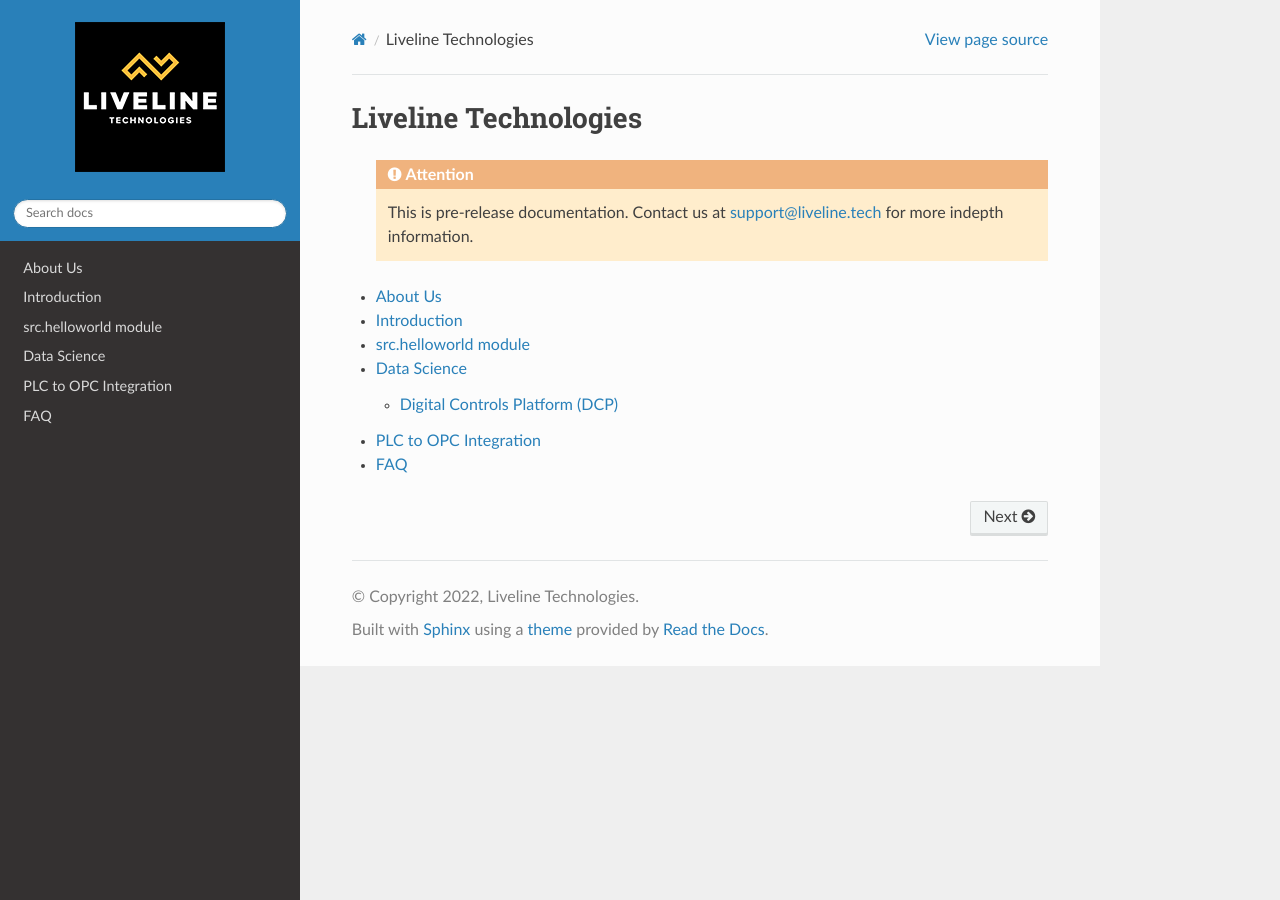
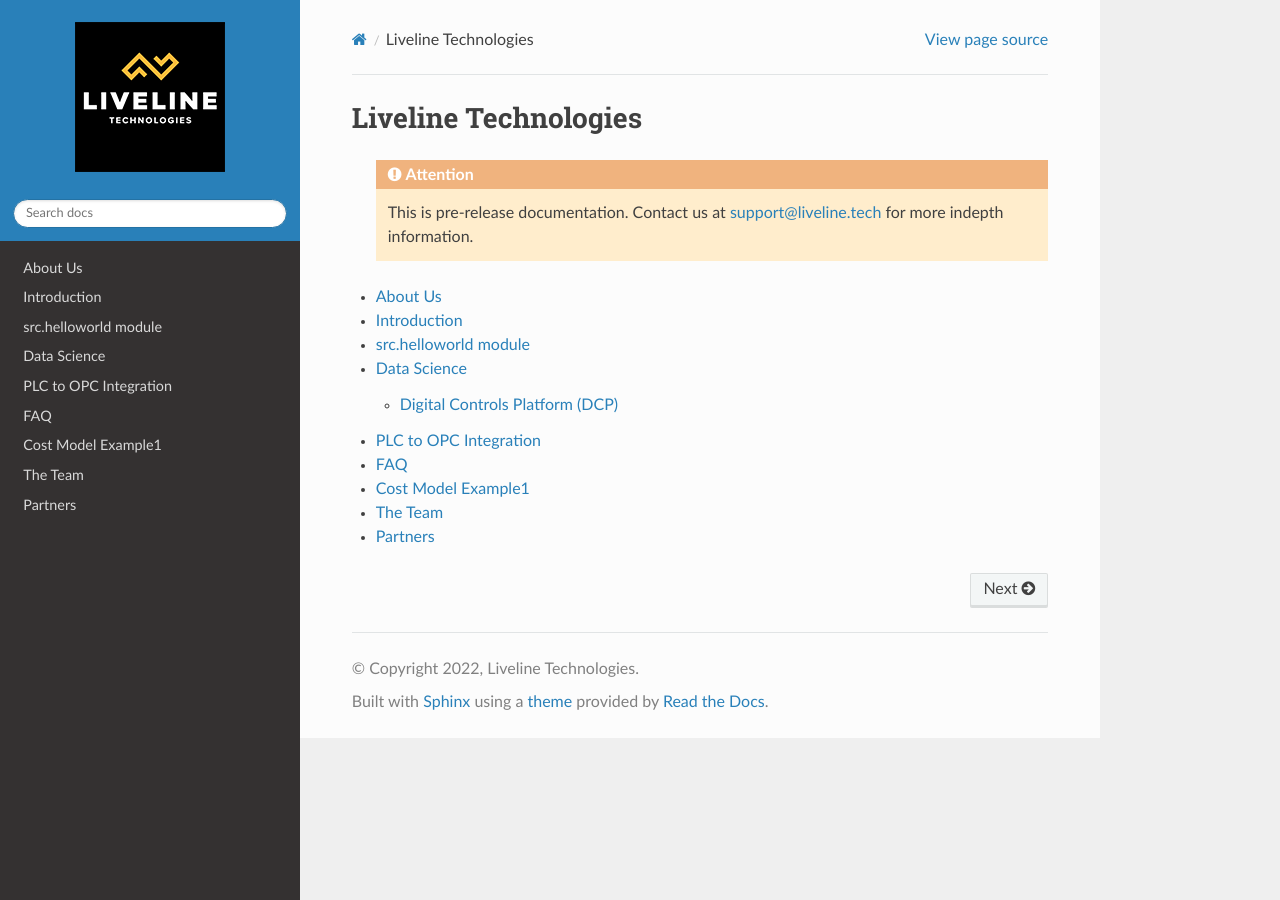
Before and after one commit to supergus/documentation_public, a Sphinx documentation site: the page built from docs/index.rst, in a window 1280 px wide. Built offline with Sphinx 7.4.7 and the Read the Docs theme 2.0.0, drawn with Linux system fonts in a browser that asks for light colours; pages that are not in the unit, such as notebooks, are missing from menus.

Commit message:
Adding files
Adding files that Chris recommended per last retreat. Files are the_team, partners.

```diff
--- /dev/null
+++ b/docs/cost_model/cost_model.rst
@@ -0,0 +1,6 @@
+Cost Model Example1
+===================
+
+Place holder info
+
+Place toctree here for multiple cost models
--- a/docs/index.rst
+++ b/docs/index.rst
@@ -16,3 +16,6 @@
   data_science/data_science
   integration/integration
   faq/faq
+  cost_model/cost_model
+  the_team/the_team
+  partners
--- /dev/null
+++ b/docs/partners.rst
@@ -0,0 +1,4 @@
+Partners
+========
+
+List of partners here possible toctree
--- /dev/null
+++ b/docs/the_team/the_team_departments/datascience.rst
@@ -0,0 +1,4 @@
+Data Science Team
+=================
+
+A place holder for data science team
--- /dev/null
+++ b/docs/the_team/the_team_departments/infrastructure.rst
@@ -0,0 +1,4 @@
+Infrastructure Team
+===================
+
+A place holder showing team members of infrastucture
```
Also changed, not shown: docs/the_team/the_team.rst (added, +7 -0 lines), docs/cost_model/cost_models/cost_model_example1.txt (added).
